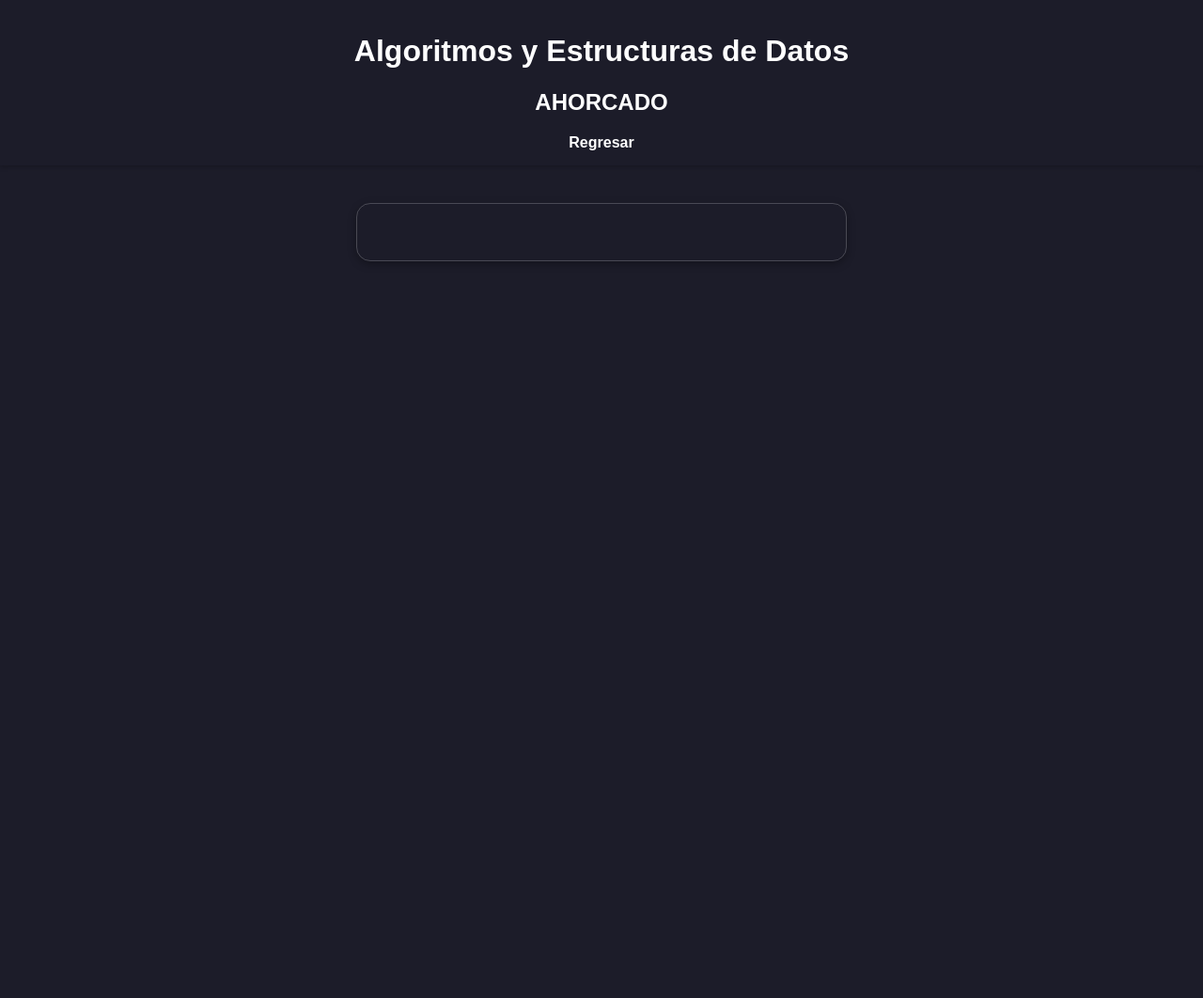
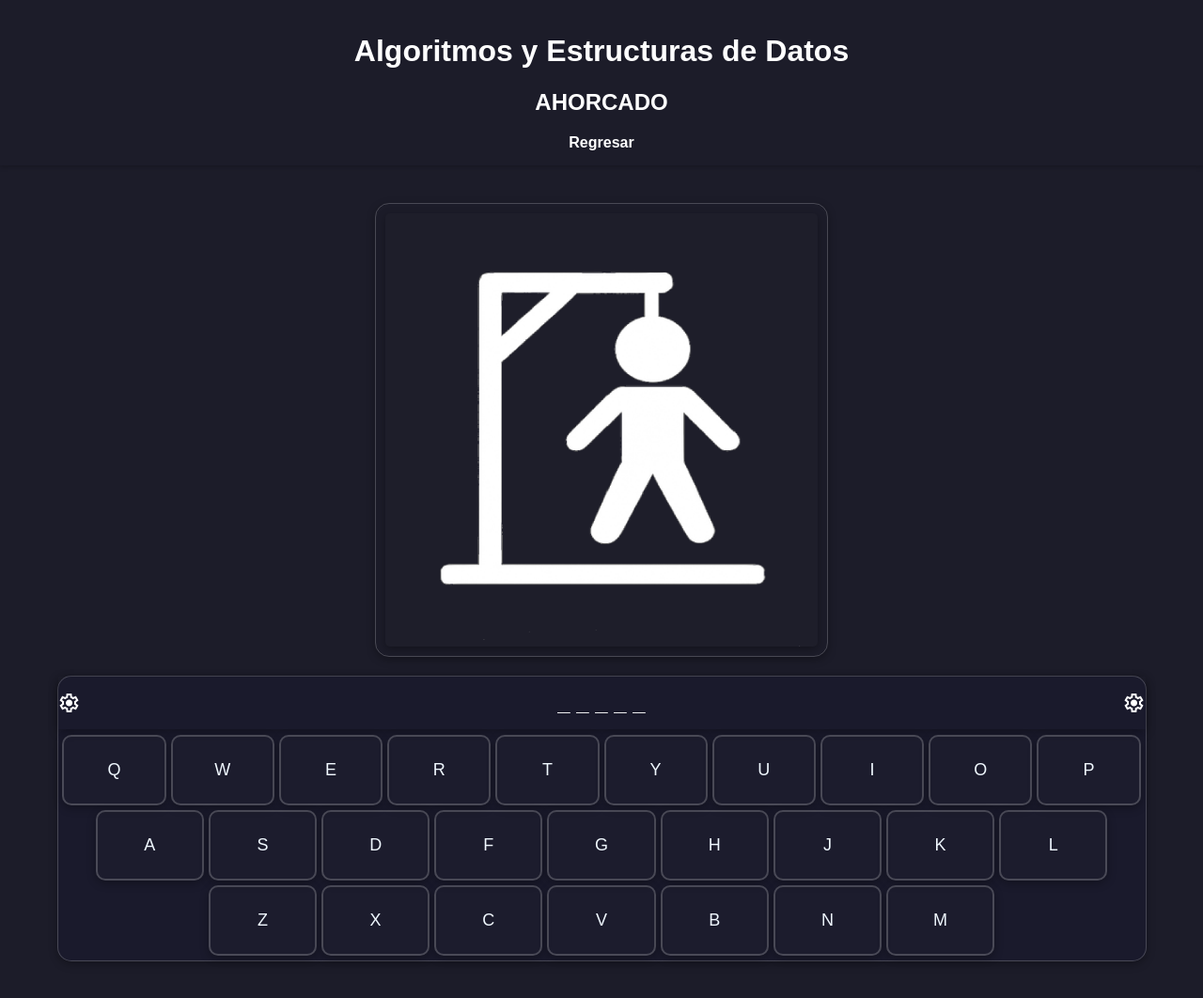
Before and after one commit to BryanX309/Algoritmos-Desarrollo-Juegos, a plain HTML site: page games/ahorcado/pages/tablero.html in a window 1280 px wide. Shown: the whole page at 94% size. Before the commit the page ends 800 px from the top, so only its background shows below. Drawn offline with nearby package versions, Linux system fonts and the light colour scheme.

Commit message:
Estructura (no funcional)

```diff
--- /dev/null
+++ b/games/ahorcado/css/ahorcado.css
@@ -0,0 +1,84 @@
+.teclado{
+    padding: 2.5px;
+    margin: 0px;
+    display: grid;
+    flex-direction: column;
+    gap: 0px;
+    width: 90vw;
+    height: 30vh;
+}
+
+.main-page{
+    flex-direction: column;
+
+}
+#ahorcado-img{
+    background-color: rgba(61, 61, 61, 0.092);
+    width: 36vw;
+    border-radius: 5px;
+    margin: 0;
+    box-shadow: 0px 3px 10px rgba(0, 0, 0, 0.3);
+}
+.game-grid{
+    padding: 10px;
+    gap: 0px;
+    flex-direction: column;
+    margin: 0 0 20px 0;
+}
+
+.teclado div button{
+    background-color: rgba(59, 59, 59, 0.082);
+    width: 10%;
+    height: 100%;
+    color: aliceblue;
+    margin: 0px 2.5px;
+    border-radius: 10px;
+    border: 2px solid rgba(255,255,255, 0.2);
+    box-shadow: 0px 3px 10px rgba(0, 0, 0, 0.3);
+    font-size: large;
+}
+
+.palabra {
+    margin: 0px;
+    padding: 0px;
+    background-color: rgba(4, 4, 102, 0);
+    box-shadow: 0px 3px 10px rgba(0, 0, 0, 0.3);
+    height: 3.5rem;
+    display: flex;
+    flex-direction: row;
+    justify-content: space-between;
+    align-items: center;
+}
+
+.teclado-fila button:hover{
+    background-color: rgba(63, 54, 108, 0.36);
+    color: rgb(142, 124, 234);
+    border: 2px solid rgb(154, 137, 240);
+    box-shadow: 0px 6px 13px rgba(0, 0, 0, 0.38);
+
+}
+
+.divider{
+    height: 1px;
+    /* background-color: rgba(255, 255, 255, 0.2); */
+    margin: 0 10px ;
+}
+
+.teclado-fila{
+    gap: 0px;
+    margin: 2.5px 0px;
+    display: flex;
+    justify-content: center;
+    align-items: center;
+}
+
+.teclado-background {
+    gap: 0px;
+    margin: 0px;
+    display: flex;
+    flex-direction: column;
+    background-color: rgba(4, 4, 102, 0.062);
+    border-radius: 15px;
+    box-shadow: 0px 3px 10px rgba(0, 0, 0, 0.3);
+    border: 1px solid rgba(255,255,255, 0.2);
+}
--- a/games/ahorcado/pages/tablero.html
+++ b/games/ahorcado/pages/tablero.html
@@ -5,6 +5,8 @@
     <meta name="viewport" content="width=device-width, initial-scale=1.0">
     <title>Algoritmos Games</title>
     <link rel="stylesheet" href="../../../css/main-styles.css">
+    <link rel="stylesheet" href="../css/ahorcado.css">
+    <link rel="stylesheet" href="https://fonts.googleapis.com/css2?family=Material+Symbols+Outlined:opsz,wght,FILL,GRAD@24,400,0,0&icon_names=settings" />
 </head>
 <body>
     <header>
@@ -13,12 +15,64 @@
         <a href="../../../index.html"><strong>Regresar</strong></a>
     </header>
 
+    <section class="main-page">
+        <div class="game-grid">
+            <img src="../assets/Ultima-fase.png" alt="" id="ahorcado-img">
 
 
-    <section class="main-page">
-        <div class="game-grid">
+        </div>
+        <div class="teclado-background">
 
+            <div class="palabra" id="palabra">
+                <span class="material-symbols-outlined config" id="config" title="Configuration">
+                        settings
+                    </span>
+                <h2 id="palabra">_ _ _ _ _</h2>
+                <span class="material-symbols-outlined config" id="config" title="Configuration">
+                        settings
+                    </span>
+            </div>
+            <div class="divider"></div>
+            <div class="teclado">
+
+
+                <div class="teclado-fila">
+                    <button>Q</button>
+                    <button>W</button>
+                    <button>E</button>
+                    <button>R</button>
+                    <button>T</button>
+                    <button>Y</button>
+                    <button>U</button>
+                    <button>I</button>
+                    <button>O</button>
+                    <button>P</button>
+                </div>
+                <div class="teclado-fila">
+                    <button>A</button>
+                    <button>S</button>
+                    <button>D</button>
+                    <button>F</button>
+                    <button>G</button>
+                    <button>H</button>
+                    <button>J</button>
+                    <button>K</button>
+                    <button>L</button>
+                </div>
+                <div class="teclado-fila">
+                    <button>Z</button>
+                    <button>X</button>
+                    <button>C</button>
+                    <button>V</button>
+                    <button>B</button>
+                    <button>N</button>
+                    <button>M</button>
+                </div>
+
+            </div>
         </div>
+
     </section>
+    <script src="../js/ahorcado.js"></script>
 </body>
 </html>
```
Also changed, not shown: games/ahorcado/assets/Ultima-fase.png (added), games/ahorcado/assets/ahorcado/Ahorcado-fase1.png (added), games/ahorcado/js/ahorcado.js (added).
